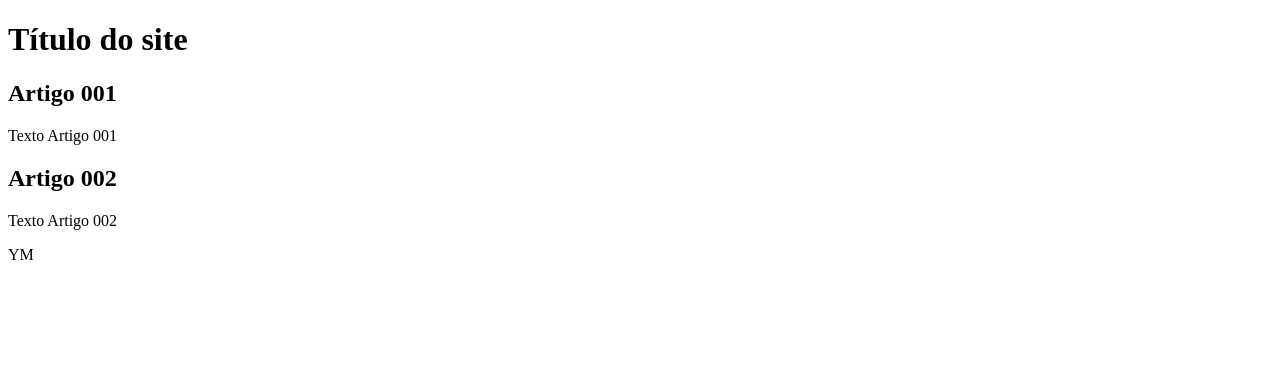
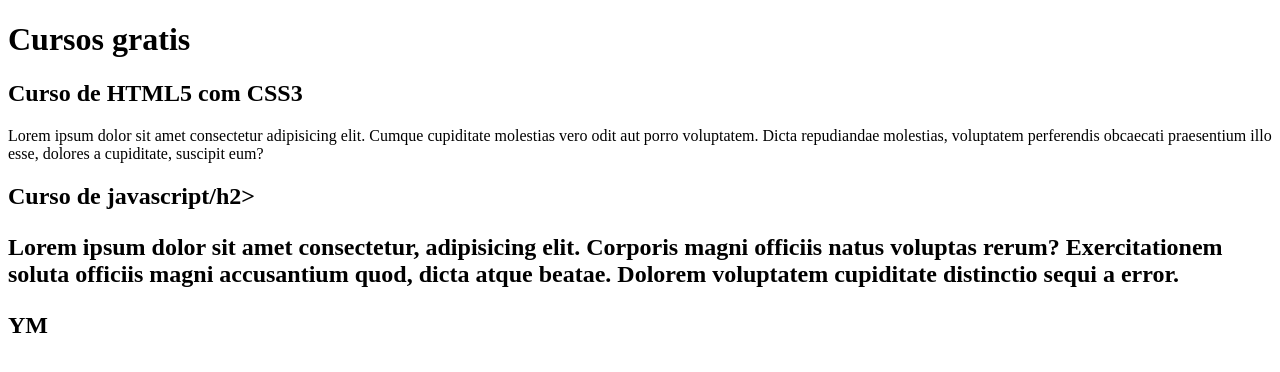
Before and after one commit to monizyvano/projeto-site-aula-, a plain HTML site: page index.html in a window 1280 px wide. Drawn offline with Linux system fonts and the light colour scheme.

Commit message:
comecei a escrever o conteudo

```diff
--- a/index.html
+++ b/index.html
@@ -8,15 +8,15 @@
 <body>
     <main>
         <header>
-            <h1>Título do site</h1>
+            <h1>Cursos gratis</h1>
         </header>
         <article>
-            <h2>Artigo 001</h2>
-            <p>Texto Artigo 001</p>
+            <h2>Curso de HTML5 com CSS3</h2>
+            <p>Lorem ipsum dolor sit amet consectetur adipisicing elit. Cumque cupiditate molestias vero odit aut porro voluptatem. Dicta repudiandae molestias, voluptatem perferendis obcaecati praesentium illo esse, dolores a cupiditate, suscipit eum?</p>
         </article>
         <article>
-            <h2>Artigo 002</h2>
-            <p>Texto Artigo 002</p>
+            <h2>Curso de javascript/h2>
+            <p>Lorem ipsum dolor sit amet consectetur, adipisicing elit. Corporis magni officiis natus voluptas rerum? Exercitationem soluta officiis magni accusantium quod, dicta atque beatae. Dolorem voluptatem cupiditate distinctio sequi a error.</p>
             <p>YM</p>
         </article>
     </main>
```
